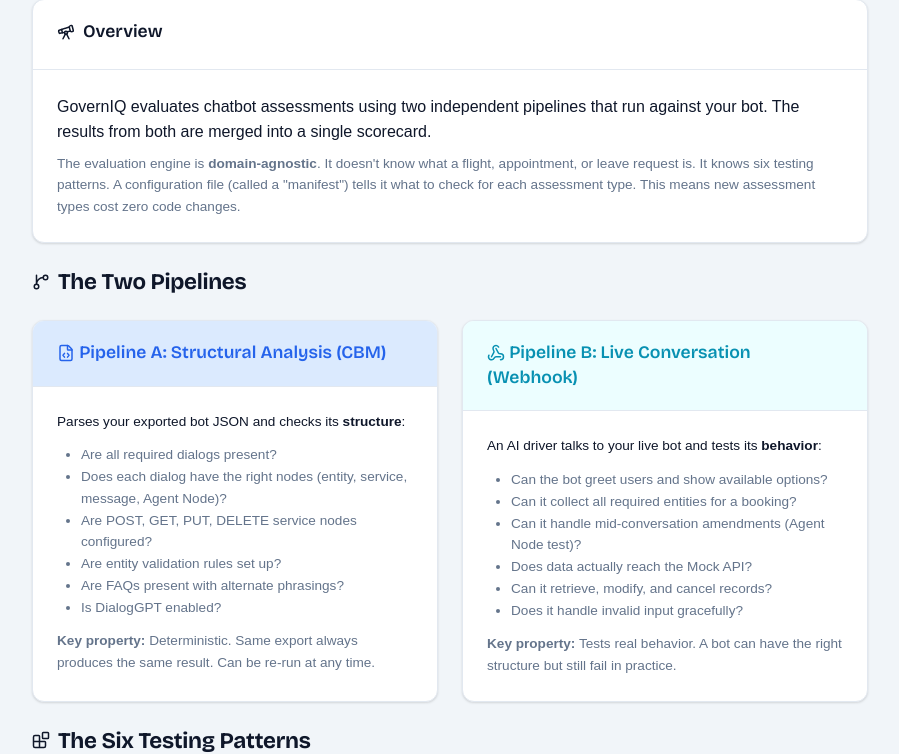
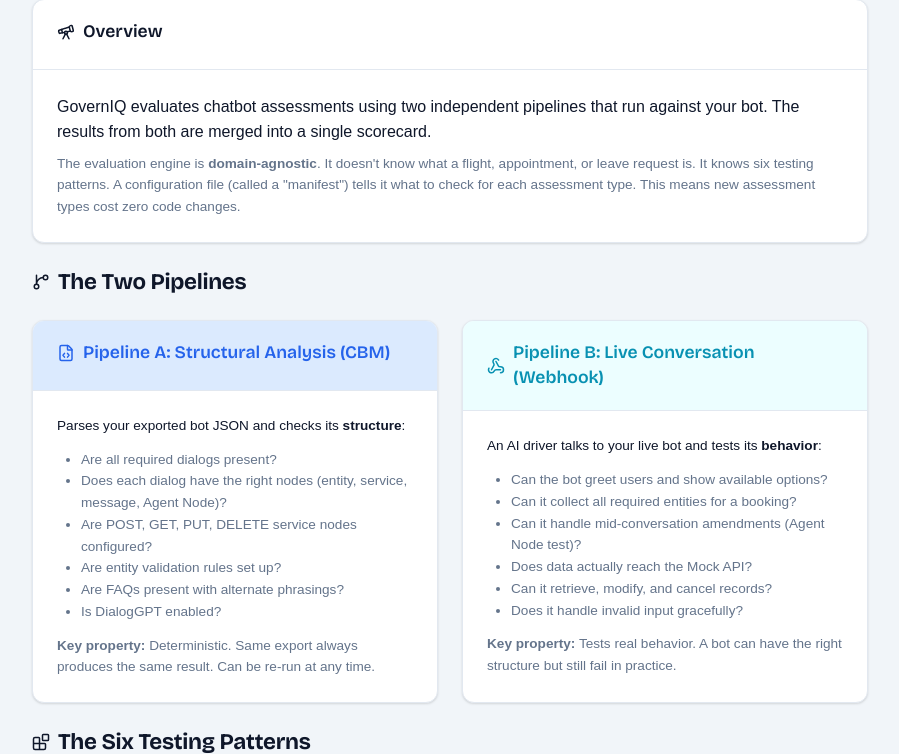
Before and after one commit to Lonewolf-coder/EvalAutomaton, a FastAPI app: page /how-it-works in a window 1280 px wide. Shown: the part 147-901 px from the top of the page, without its empty margins (190-1089 px from the left). Run offline with FastAPI, Linux system fonts and the light colour scheme; some web fonts are replaced.

Commit message:
fix: add missing card-title to pipeline h3 headings in how_it_works.html

```diff
--- a/src/governiq/templates/how_it_works.html
+++ b/src/governiq/templates/how_it_works.html
@@ -18,7 +18,7 @@
     <div class="grid-2 spacer">
         <div class="card">
             <div class="card-header" style="background:var(--info-bg); border-bottom-color:var(--border);">
-                <h3 style="color:var(--info);"><i data-lucide="file-code" class="icon"></i> Pipeline A: Structural Analysis (CBM)</h3>
+                <h3 class="card-title" style="color:var(--info);"><i data-lucide="file-code" class="icon"></i> Pipeline A: Structural Analysis (CBM)</h3>
             </div>
             <div class="card-body">
                 <p class="text-small">Parses your exported bot JSON and checks its <strong>structure</strong>:</p>
@@ -35,7 +35,7 @@
         </div>
         <div class="card">
             <div class="card-header" style="background:var(--accent-bg); border-bottom-color:var(--border);">
-                <h3 style="color:var(--accent);"><i data-lucide="webhook" class="icon"></i> Pipeline B: Live Conversation (Webhook)</h3>
+                <h3 class="card-title" style="color:var(--accent);"><i data-lucide="webhook" class="icon"></i> Pipeline B: Live Conversation (Webhook)</h3>
             </div>
             <div class="card-body">
                 <p class="text-small">An AI driver talks to your live bot and tests its <strong>behavior</strong>:</p>
```
